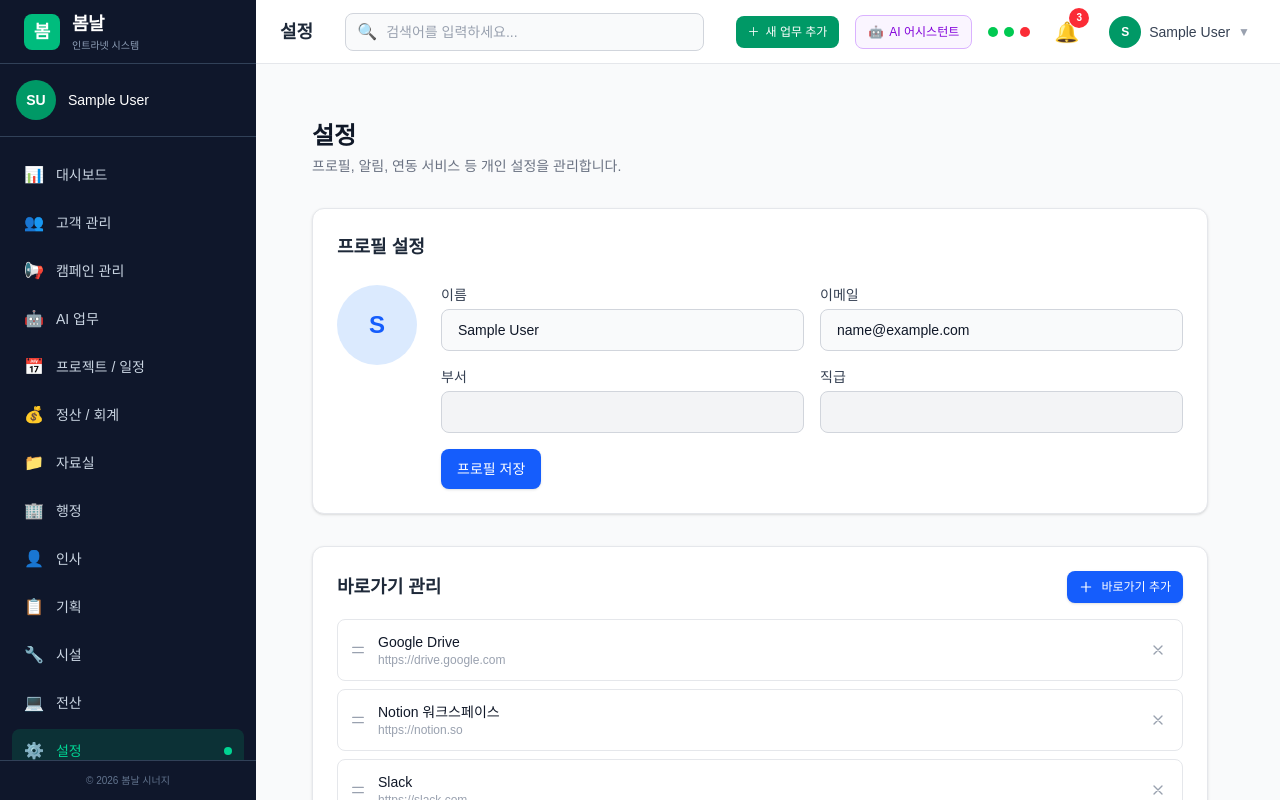
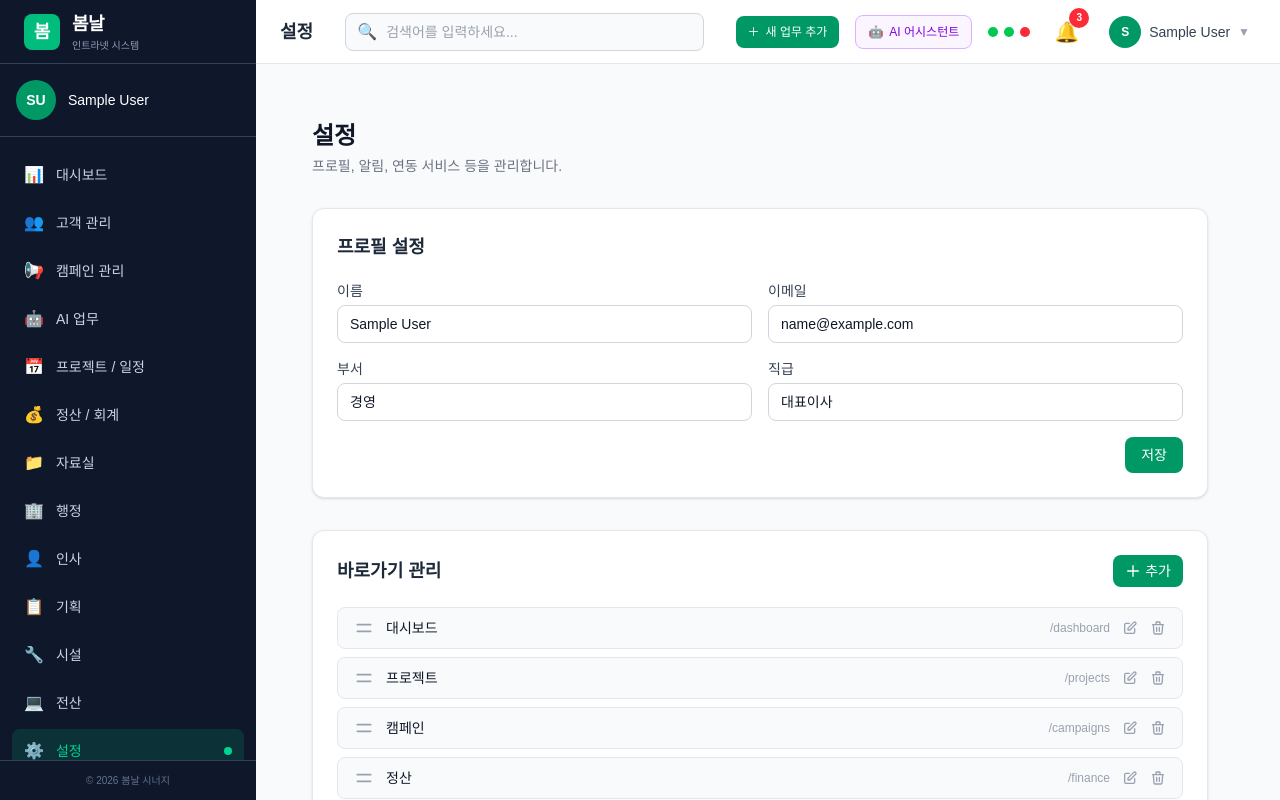
Before and after one commit to bomnalnet/homepage, a Next.js app: page /settings in a window 1280 px wide. Built offline with nearby package versions, Linux system fonts and the light colour scheme; sample sign-in values are in the browser's storage.

Commit message:
fix: settings 페이지 localStorage 키 통일 및 동적 프로필 로드
https://claude.ai/code/session_016m5CHshB7d9Z165pA1wDjJ

```diff
--- a/src/app/(dashboard)/settings/page.tsx
+++ b/src/app/(dashboard)/settings/page.tsx
@@ -1,78 +1,95 @@
 'use client';
 
 import { useState, useEffect } from 'react';
-import type { User } from '@/types';
+
+interface UserProfile {
+  name: string;
+  email: string;
+  department: string;
+  position: string;
+}
 
 interface QuickLink {
-  id: string;
-  title: string;
+  id: number;
+  label: string;
   url: string;
 }
 
-interface NotificationSetting {
+interface Integration {
   id: string;
-  label: string;
-  description: string;
-  enabled: boolean;
+  name: string;
+  icon: string;
+  connected: boolean;
 }
 
-interface IntegrationService {
-  id: string;
-  name: string;
-  description: string;
-  status: '연결됨' | '미연결';
-  icon: string;
-}
+const defaultProfile: UserProfile = {
+  name: '김봄날',
+  email: 'bomnal@bomnal.co.kr',
+  department: '경영',
+  position: '대표이사',
+};
 
-const initialQuickLinks: QuickLink[] = [
-  { id: '1', title: 'Google Drive', url: 'https://drive.google.com' },
-  { id: '2', title: 'Notion 워크스페이스', url: 'https://notion.so' },
-  { id: '3', title: 'Slack', url: 'https://slack.com' },
-  { id: '4', title: 'Figma 프로젝트', url: 'https://figma.com' },
+const defaultLinks: QuickLink[] = [
+  { id: 1, label: '대시보드', url: '/dashboard' },
+  { id: 2, label: '프로젝트', url: '/projects' },
+  { id: 3, label: '캠페인', url: '/campaigns' },
+  { id: 4, label: '정산', url: '/finance' },
+  { id: 5, label: 'AI 도구', url: '/ai' },
 ];
 
-const initialNotifications: NotificationSetting[] = [
-  { id: '1', label: '이메일 알림', description: '중요 공지 및 결재 요청을 이메일로 수신합니다.', enabled: true },
-  { id: '2', label: '브라우저 알림', description: '실시간 메시지 및 알림을 브라우저에서 수신합니다.', enabled: true },
-  { id: '3', label: '일정 리마인더', description: '미팅 10분 전에 알림을 받습니다.', enabled: true },
-  { id: '4', label: '주간 보고서 알림', description: '매주 월요일 오전에 주간 보고서 요약을 받습니다.', enabled: false },
-  { id: '5', label: 'AI 작업 완료 알림', description: 'AI 자동화 작업이 완료되면 알림을 받습니다.', enabled: true },
-];
-
-const initialIntegrations: IntegrationService[] = [
-  { id: '1', name: 'Google Drive', description: '팀 공유 드라이브와 파일을 동기화합니다.', status: '연결됨', icon: '📁' },
-  { id: '2', name: 'Synology Drive', description: '사내 NAS와 파일을 동기화합니다.', status: '연결됨', icon: '💾' },
-  { id: '3', name: 'Notion', description: '문서 및 위키를 연동합니다.', status: '연결됨', icon: '📝' },
-  { id: '4', name: 'Slack', description: '팀 커뮤니케이션과 알림을 연동합니다.', status: '미연결', icon: '💬' },
-  { id: '5', name: 'Google Calendar', description: '일정 및 미팅을 동기화합니다.', status: '연결됨', icon: '📅' },
+const defaultIntegrations: Integration[] = [
+  { id: 'gdrive', name: 'Google Drive', icon: '📁', connected: true },
+  { id: 'gsheets', name: 'Google Sheets', icon: '📊', connected: true },
+  { id: 'notion', name: 'Notion', icon: '📝', connected: true },
+  { id: 'synology', name: 'Synology Drive', icon: '🗄️', connected: true },
+  { id: 'make', name: 'Make', icon: '⚡', connected: false },
+  { id: 'chatgpt', name: 'ChatGPT', icon: '🤖', connected: true },
+  { id: 'claude', name: 'Claude', icon: '🧠', connected: true },
 ];
 
 export default function SettingsPage() {
-  const [user, setUser] = useState<User | null>(null);
-  const [quickLinks, setQuickLinks] = useState(initialQuickLinks);
-  const [notifications, setNotifications] = useState(initialNotifications);
-  const [integrations, setIntegrations] = useState(initialIntegrations);
+  const [profile, setProfile] = useState<UserProfile>(defaultProfile);
+  const [links, setLinks] = useState<QuickLink[]>(defaultLinks);
+  const [notifications, setNotifications] = useState({
+    email: true,
+    browser: true,
+    urgent: true,
+    dailySummary: false,
+  });
+  const [integrations, setIntegrations] = useState<Integration[]>(defaultIntegrations);
   const [darkMode, setDarkMode] = useState(false);
+  const [editingLink, setEditingLink] = useState<number | null>(null);
 
   useEffect(() => {
+    try {
       const stored = localStorage.getItem('bomnal_current_user');
-    if (stored) setUser(JSON.parse(stored));
+      if (stored) {
+        const parsed = JSON.parse(stored);
+        setProfile((prev) => ({ ...prev, ...parsed }));
+      }
+    } catch {
+      // ignore
+    }
   }, []);
 
-  const toggleNotification = (id: string) => {
-    setNotifications((prev) =>
-      prev.map((n) => (n.id === id ? { ...n, enabled: !n.enabled } : n))
+  const toggleIntegration = (id: string) => {
+    setIntegrations((prev) =>
+      prev.map((i) => (i.id === id ? { ...i, connected: !i.connected } : i))
     );
   };
 
-  const toggleIntegration = (id: string) => {
-    setIntegrations((prev) =>
-      prev.map((i) => (i.id === id ? { ...i, status: i.status === '연결됨' ? '미연결' : '연결됨' } : i))
-    );
+  const removeLink = (id: number) => {
+    setLinks((prev) => prev.filter((l) => l.id !== id));
   };
 
-  const removeQuickLink = (id: string) => {
-    setQuickLinks((prev) => prev.filter((l) => l.id !== id));
+  const addLink = () => {
+    const newId = Math.max(...links.map((l) => l.id), 0) + 1;
+    setLinks((prev) => [...prev, { id: newId, label: '새 바로가기', url: '/' }]);
+    setEditingLink(newId);
+  };
+
+  const toggleNotification = (key: keyof typeof notifications) => {
+    setNotifications((prev) => ({ ...prev, [key]: !prev[key] }));
   };
 
   return (
@@ -80,92 +97,112 @@ export default function SettingsPage() {
       {/* Header */}
       <div className="mb-8">
         <h1 className="text-2xl font-bold text-gray-900">설정</h1>
-        <p className="mt-1 text-sm text-gray-500">프로필, 알림, 연동 서비스 등 개인 설정을 관리합니다.</p>
+        <p className="mt-1 text-sm text-gray-500">프로필, 알림, 연동 서비스 등을 관리합니다.</p>
       </div>
 
-      <div className="max-w-4xl space-y-8">
+      <div className="space-y-8 max-w-4xl">
         {/* 프로필 설정 */}
         <div className="rounded-xl bg-white border border-gray-200 shadow-sm p-6">
-          <h2 className="mb-6 text-lg font-semibold text-gray-800">프로필 설정</h2>
-          <div className="flex items-start gap-6">
-            <div className="flex h-20 w-20 flex-shrink-0 items-center justify-center rounded-full bg-blue-100 text-2xl font-bold text-blue-600">
-              {user?.name?.charAt(0) ?? '봄'}
-            </div>
-            <div className="flex-1 space-y-4">
+          <h2 className="text-lg font-semibold text-gray-800 mb-5">프로필 설정</h2>
           <div className="grid gap-4 sm:grid-cols-2">
             <div>
               <label className="block text-sm font-medium text-gray-700 mb-1">이름</label>
               <input
                 type="text"
-                    defaultValue={user?.name ?? ''}
-                    className="w-full rounded-lg border border-gray-300 bg-gray-50 px-4 py-2.5 text-sm text-gray-900 focus:border-blue-500 focus:outline-none focus:ring-1 focus:ring-blue-500"
+                value={profile.name}
+                onChange={(e) => setProfile({ ...profile, name: e.target.value })}
+                className="w-full rounded-lg border border-gray-300 px-3 py-2 text-sm text-gray-900 focus:border-emerald-500 focus:ring-1 focus:ring-emerald-500 outline-none"
               />
             </div>
             <div>
               <label className="block text-sm font-medium text-gray-700 mb-1">이메일</label>
               <input
                 type="email"
-                    defaultValue={user?.email ?? ''}
-                    className="w-full rounded-lg border border-gray-300 bg-gray-50 px-4 py-2.5 text-sm text-gray-900 focus:border-blue-500 focus:outline-none focus:ring-1 focus:ring-blue-500"
+                value={profile.email}
+                onChange={(e) => setProfile({ ...profile, email: e.target.value })}
+                className="w-full rounded-lg border border-gray-300 px-3 py-2 text-sm text-gray-900 focus:border-emerald-500 focus:ring-1 focus:ring-emerald-500 outline-none"
               />
             </div>
-              </div>
-              <div className="grid gap-4 sm:grid-cols-2">
             <div>
               <label className="block text-sm font-medium text-gray-700 mb-1">부서</label>
               <input
                 type="text"
-                    defaultValue={user?.department ?? ''}
-                    readOnly
-                    className="w-full rounded-lg border border-gray-300 bg-gray-100 px-4 py-2.5 text-sm text-gray-500"
+                value={profile.department}
+                onChange={(e) => setProfile({ ...profile, department: e.target.value })}
+                className="w-full rounded-lg border border-gray-300 px-3 py-2 text-sm text-gray-900 focus:border-emerald-500 focus:ring-1 focus:ring-emerald-500 outline-none"
               />
             </div>
             <div>
               <label className="block text-sm font-medium text-gray-700 mb-1">직급</label>
               <input
                 type="text"
-                    defaultValue={user?.position ?? ''}
-                    readOnly
-                    className="w-full rounded-lg border border-gray-300 bg-gray-100 px-4 py-2.5 text-sm text-gray-500"
+                value={profile.position}
+                onChange={(e) => setProfile({ ...profile, position: e.target.value })}
+                className="w-full rounded-lg border border-gray-300 px-3 py-2 text-sm text-gray-900 focus:border-emerald-500 focus:ring-1 focus:ring-emerald-500 outline-none"
               />
             </div>
           </div>
-              <button className="rounded-lg bg-blue-600 px-4 py-2.5 text-sm font-medium text-white shadow-sm hover:bg-blue-700 transition-colors">
-                프로필 저장
+          <div className="mt-4 flex justify-end">
+            <button className="rounded-lg bg-emerald-600 px-4 py-2 text-sm font-medium text-white hover:bg-emerald-700 transition-colors">
+              저장
             </button>
-            </div>
           </div>
         </div>
 
         {/* 바로가기 관리 */}
         <div className="rounded-xl bg-white border border-gray-200 shadow-sm p-6">
-          <div className="mb-4 flex items-center justify-between">
+          <div className="flex items-center justify-between mb-5">
             <h2 className="text-lg font-semibold text-gray-800">바로가기 관리</h2>
-            <button className="inline-flex items-center gap-2 rounded-lg bg-blue-600 px-3 py-2 text-xs font-medium text-white shadow-sm hover:bg-blue-700 transition-colors">
-              <svg className="h-3.5 w-3.5" fill="none" stroke="currentColor" viewBox="0 0 24 24">
+            <button
+              onClick={addLink}
+              className="inline-flex items-center gap-1 rounded-lg bg-emerald-600 px-3 py-1.5 text-sm font-medium text-white hover:bg-emerald-700 transition-colors"
+            >
+              <svg className="h-4 w-4" fill="none" stroke="currentColor" viewBox="0 0 24 24">
                 <path strokeLinecap="round" strokeLinejoin="round" strokeWidth={2} d="M12 4v16m8-8H4" />
               </svg>
-              바로가기 추가
+              추가
             </button>
           </div>
           <div className="space-y-2">
-            {quickLinks.map((link, index) => (
-              <div key={link.id} className="flex items-center gap-3 rounded-lg border border-gray-200 p-3 hover:bg-gray-50">
-                <svg className="h-4 w-4 flex-shrink-0 cursor-grab text-gray-400" fill="none" stroke="currentColor" viewBox="0 0 24 24">
+            {links.map((link) => (
+              <div key={link.id} className="flex items-center gap-3 rounded-lg border border-gray-200 bg-gray-50 px-4 py-2.5">
+                <svg className="h-5 w-5 text-gray-400 shrink-0 cursor-grab" fill="none" stroke="currentColor" viewBox="0 0 24 24">
                   <path strokeLinecap="round" strokeLinejoin="round" strokeWidth={2} d="M4 8h16M4 16h16" />
                 </svg>
-                <div className="flex-1 min-w-0">
-                  <p className="text-sm font-medium text-gray-900">{link.title}</p>
-                  <p className="text-xs text-gray-400 truncate">{link.url}</p>
+                {editingLink === link.id ? (
+                  <div className="flex flex-1 items-center gap-2">
+                    <input
+                      type="text"
+                      value={link.label}
+                      onChange={(e) => setLinks((prev) => prev.map((l) => l.id === link.id ? { ...l, label: e.target.value } : l))}
+                      className="flex-1 rounded border border-gray-300 px-2 py-1 text-sm outline-none focus:border-emerald-500"
+                      placeholder="이름"
+                    />
+                    <input
+                      type="text"
+                      value={link.url}
+                      onChange={(e) => setLinks((prev) => prev.map((l) => l.id === link.id ? { ...l, url: e.target.value } : l))}
+                      className="flex-1 rounded border border-gray-300 px-2 py-1 text-sm outline-none focus:border-emerald-500"
+                      placeholder="URL"
+                    />
+                    <button onClick={() => setEditingLink(null)} className="text-sm text-emerald-600 font-medium hover:underline">완료</button>
                   </div>
-                <button
-                  onClick={() => removeQuickLink(link.id)}
-                  className="flex-shrink-0 rounded p-1 text-gray-400 hover:bg-red-50 hover:text-red-500 transition-colors"
-                >
+                ) : (
+                  <>
+                    <span className="flex-1 text-sm font-medium text-gray-900">{link.label}</span>
+                    <span className="text-xs text-gray-400">{link.url}</span>
+                    <button onClick={() => setEditingLink(link.id)} className="text-gray-400 hover:text-gray-600">
                       <svg className="h-4 w-4" fill="none" stroke="currentColor" viewBox="0 0 24 24">
-                    <path strokeLinecap="round" strokeLinejoin="round" strokeWidth={2} d="M6 18L18 6M6 6l12 12" />
+                        <path strokeLinecap="round" strokeLinejoin="round" strokeWidth={2} d="M11 5H6a2 2 0 00-2 2v11a2 2 0 002 2h11a2 2 0 002-2v-5m-1.414-9.414a2 2 0 112.828 2.828L11.828 15H9v-2.828l8.586-8.586z" />
                       </svg>
                     </button>
+                    <button onClick={() => removeLink(link.id)} className="text-gray-400 hover:text-red-500">
+                      <svg className="h-4 w-4" fill="none" stroke="currentColor" viewBox="0 0 24 24">
+                        <path strokeLinecap="round" strokeLinejoin="round" strokeWidth={2} d="M19 7l-.867 12.142A2 2 0 0116.138 21H7.862a2 2 0 01-1.995-1.858L5 7m5 4v6m4-6v6m1-10V4a1 1 0 00-1-1h-4a1 1 0 00-1 1v3M4 7h16" />
+                      </svg>
+                    </button>
+                  </>
+                )}
               </div>
             ))}
           </div>
@@ -173,23 +210,28 @@ export default function SettingsPage() {
 
         {/* 알림 설정 */}
         <div className="rounded-xl bg-white border border-gray-200 shadow-sm p-6">
-          <h2 className="mb-4 text-lg font-semibold text-gray-800">알림 설정</h2>
+          <h2 className="text-lg font-semibold text-gray-800 mb-5">알림 설정</h2>
           <div className="space-y-4">
-            {notifications.map((noti) => (
-              <div key={noti.id} className="flex items-center justify-between">
+            {[
+              { key: 'email' as const, label: '이메일 알림', desc: '중요 알림을 이메일로 받습니다.' },
+              { key: 'browser' as const, label: '브라우저 알림', desc: '브라우저 푸시 알림을 받습니다.' },
+              { key: 'urgent' as const, label: '긴급 알림', desc: '긴급 공지 및 결재 요청을 즉시 알립니다.' },
+              { key: 'dailySummary' as const, label: '일일 요약', desc: '매일 오전 요약 리포트를 받습니다.' },
+            ].map((item) => (
+              <div key={item.key} className="flex items-center justify-between rounded-lg border border-gray-200 bg-gray-50 px-4 py-3">
                 <div>
-                  <p className="text-sm font-medium text-gray-900">{noti.label}</p>
-                  <p className="text-xs text-gray-500">{noti.description}</p>
+                  <p className="text-sm font-medium text-gray-900">{item.label}</p>
+                  <p className="text-xs text-gray-500">{item.desc}</p>
                 </div>
                 <button
-                  onClick={() => toggleNotification(noti.id)}
-                  className={`relative ml-4 h-6 w-11 flex-shrink-0 rounded-full transition-colors ${
-                    noti.enabled ? 'bg-blue-600' : 'bg-gray-300'
+                  onClick={() => toggleNotification(item.key)}
+                  className={`relative inline-flex h-6 w-11 items-center rounded-full transition-colors ${
+                    notifications[item.key] ? 'bg-emerald-600' : 'bg-gray-300'
                   }`}
                 >
                   <span
-                    className={`absolute top-0.5 left-0.5 h-5 w-5 rounded-full bg-white shadow transition-transform ${
-                      noti.enabled ? 'translate-x-5' : 'translate-x-0'
+                    className={`inline-block h-4 w-4 transform rounded-full bg-white transition-transform ${
+                      notifications[item.key] ? 'translate-x-6' : 'translate-x-1'
                     }`}
                   />
                 </button>
@@ -198,61 +240,61 @@ export default function SettingsPage() {
           </div>
         </div>
 
-        {/* 연동 서비스 관리 */}
+        {/* 연동 서비스 */}
         <div className="rounded-xl bg-white border border-gray-200 shadow-sm p-6">
-          <h2 className="mb-4 text-lg font-semibold text-gray-800">연동 서비스 관리</h2>
-          <div className="space-y-3">
-            {integrations.map((integ) => (
-              <div key={integ.id} className="flex items-center justify-between rounded-lg border border-gray-200 p-4">
+          <h2 className="text-lg font-semibold text-gray-800 mb-5">연동 서비스</h2>
+          <div className="grid gap-4 sm:grid-cols-2 lg:grid-cols-3">
+            {integrations.map((svc) => (
+              <div key={svc.id} className="flex items-center justify-between rounded-lg border border-gray-200 bg-gray-50 px-4 py-3">
                 <div className="flex items-center gap-3">
-                  <span className="text-2xl">{integ.icon}</span>
+                  <span className="text-xl">{svc.icon}</span>
                   <div>
-                    <div className="flex items-center gap-2">
-                      <p className="text-sm font-medium text-gray-900">{integ.name}</p>
-                      <span className={`inline-flex items-center gap-1 text-xs font-medium ${
-                        integ.status === '연결됨' ? 'text-green-600' : 'text-gray-400'
-                      }`}>
-                        <span className={`h-1.5 w-1.5 rounded-full ${integ.status === '연결됨' ? 'bg-green-500' : 'bg-gray-300'}`} />
-                        {integ.status}
-                      </span>
-                    </div>
-                    <p className="text-xs text-gray-500">{integ.description}</p>
+                    <p className="text-sm font-medium text-gray-900">{svc.name}</p>
+                    <p className={`text-xs font-medium ${svc.connected ? 'text-green-600' : 'text-gray-400'}`}>
+                      {svc.connected ? '연결됨' : '미연결'}
+                    </p>
                   </div>
                 </div>
                 <button
-                  onClick={() => toggleIntegration(integ.id)}
-                  className={`rounded-lg px-4 py-2 text-xs font-medium transition-colors ${
-                    integ.status === '연결됨'
-                      ? 'bg-gray-100 text-gray-600 hover:bg-red-50 hover:text-red-600'
-                      : 'bg-blue-600 text-white hover:bg-blue-700'
+                  onClick={() => toggleIntegration(svc.id)}
+                  className={`rounded-lg px-3 py-1.5 text-xs font-medium transition-colors ${
+                    svc.connected
+                      ? 'bg-red-50 text-red-600 hover:bg-red-100 border border-red-200'
+                      : 'bg-emerald-50 text-emerald-600 hover:bg-emerald-100 border border-emerald-200'
                   }`}
                 >
-                  {integ.status === '연결됨' ? '연결 해제' : '연결하기'}
+                  {svc.connected ? '연결 해제' : '연결'}
                 </button>
               </div>
             ))}
           </div>
         </div>
 
-        {/* 테마 설정 */}
+        {/* 테마 */}
         <div className="rounded-xl bg-white border border-gray-200 shadow-sm p-6">
-          <h2 className="mb-4 text-lg font-semibold text-gray-800">테마 설정</h2>
-          <div className="flex items-center justify-between">
-            <div>
-              <p className="text-sm font-medium text-gray-900">다크 모드</p>
-              <p className="text-xs text-gray-500">어두운 배경의 테마로 전환합니다.</p>
-            </div>
+          <h2 className="text-lg font-semibold text-gray-800 mb-5">테마</h2>
+          <div className="flex items-center gap-4">
             <button
-              onClick={() => setDarkMode(!darkMode)}
-              className={`relative h-6 w-11 flex-shrink-0 rounded-full transition-colors ${
-                darkMode ? 'bg-blue-600' : 'bg-gray-300'
+              onClick={() => setDarkMode(false)}
+              className={`flex items-center gap-2 rounded-lg border-2 px-5 py-3 text-sm font-medium transition-colors ${
+                !darkMode ? 'border-emerald-500 bg-emerald-50 text-emerald-700' : 'border-gray-200 bg-white text-gray-600 hover:bg-gray-50'
               }`}
             >
-              <span
-                className={`absolute top-0.5 left-0.5 h-5 w-5 rounded-full bg-white shadow transition-transform ${
-                  darkMode ? 'translate-x-5' : 'translate-x-0'
+              <svg className="h-5 w-5" fill="none" stroke="currentColor" viewBox="0 0 24 24">
+                <path strokeLinecap="round" strokeLinejoin="round" strokeWidth={2} d="M12 3v1m0 16v1m9-9h-1M4 12H3m15.364 6.364l-.707-.707M6.343 6.343l-.707-.707m12.728 0l-.707.707M6.343 17.657l-.707.707M16 12a4 4 0 11-8 0 4 4 0 018 0z" />
+              </svg>
+              라이트
+            </button>
+            <button
+              onClick={() => setDarkMode(true)}
+              className={`flex items-center gap-2 rounded-lg border-2 px-5 py-3 text-sm font-medium transition-colors ${
+                darkMode ? 'border-emerald-500 bg-emerald-50 text-emerald-700' : 'border-gray-200 bg-white text-gray-600 hover:bg-gray-50'
               }`}
-              />
+            >
+              <svg className="h-5 w-5" fill="none" stroke="currentColor" viewBox="0 0 24 24">
+                <path strokeLinecap="round" strokeLinejoin="round" strokeWidth={2} d="M20.354 15.354A9 9 0 018.646 3.646 9.003 9.003 0 0012 21a9.003 9.003 0 008.354-5.646z" />
+              </svg>
+              다크
             </button>
           </div>
         </div>
```
Lines whose indentation alone changed are shown as unchanged.
